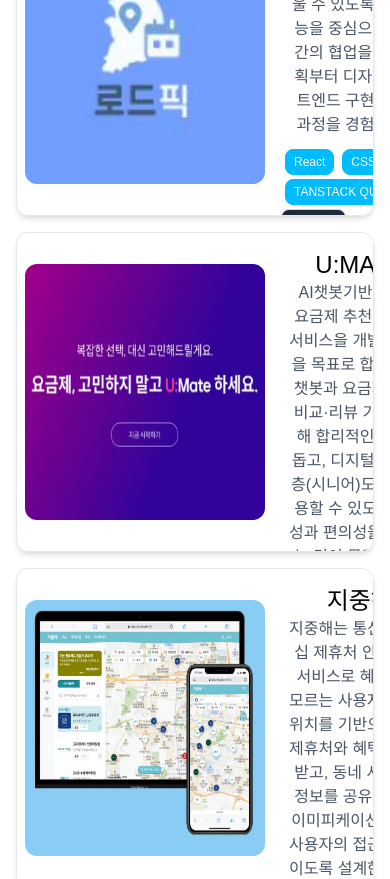
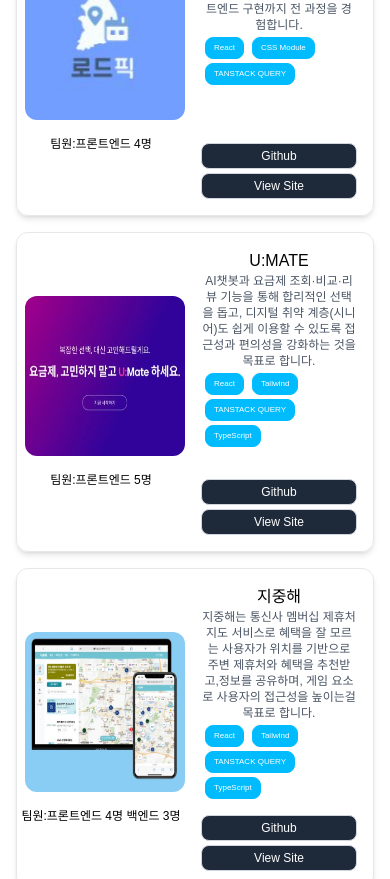
Before and after one commit to nas7062/PORTPOLIO, a React (Vite) app: page / in a window 390 px wide. Shown: the part 2200-3079 px from the top of the page. Built offline with nearby package versions, Linux system fonts and the light colour scheme; a web font is replaced by a local one.

Commit message:
style : 프로젝트 섹션 반응형 수정

```diff
--- a/src/components/ProjectSection.tsx
+++ b/src/components/ProjectSection.tsx
@@ -9,29 +9,31 @@
       팀원 간의 협업을 통해 기획부터 디자인, 프론트엔드 구현까지 전 과정을 경험합니다.`,
     stack: ['React', 'CSS Module', 'TANSTACK QUERY'],
     image: P1,
+    group: '프론트엔드 4명',
     github: 'https://github.com/nas7062/road-pick-fe',
     demo: 'https://roadpick.vercel.app/',
   },
   {
     id: 2,
     title: 'U:MATE',
-    description: `AI챗봇기반 통신사 요금제 추천 및 관리 서비스을 개발하는 것을 목표로 합니다.
-AI챗봇과 요금제 조회·비교·리뷰 기능을 통해 합리적인 선택을 돕고, 디지털 취약 계층(시니어)도 쉽게 이용할 수 있도록 접근성과 편의성을 강화하는 것이 목적입니다.`,
+    description: `
+AI챗봇과 요금제 조회·비교·리뷰 기능을 통해 합리적인 선택을 돕고, 디지털 취약 계층(시니어)도 쉽게 이용할 수 있도록 접근성과 편의성을 강화하는 것을 목표로 합니다.`,
     stack: ['React', 'Tailwind', 'TANSTACK QUERY', 'TypeScript'],
     image: P2,
+    group: '프론트엔드 5명',
     github: 'https://github.com/nas7062/U-Mate',
     demo: 'https://umate.vercel.app/',
   },
   {
     id: 3,
     title: '지중해',
-    description: `지중해는 통신사 멤버십 제휴처 안내 지도 서비스로
-혜택을 잘 모르는 사용자가 현재 위치를 기반으로
-주변 제휴처와 혜택을 추천받고, 동네 사람들과 정보를 공유하며,
-게이미피케이션 요소로 사용자의 접근성을 높이도록 설계한 서비스입니다.
+    description: `지중해는 통신사 멤버십 제휴처 지도 서비스로
+혜택을 잘 모르는 사용자가 위치를 기반으로 주변 제휴처와 혜택을 추천받고,정보를 공유하며,
+게임 요소로 사용자의 접근성을 높이는걸 목표로 합니다.
 `,
     stack: ['React', 'Tailwind', 'TANSTACK QUERY', 'TypeScript'],
     image: P3,
+    group: '프론트엔드 4명 백엔드 3명',
     github: 'https://github.com/nas7062/URECA-5CEAN',
     demo: 'https://jijonnghae.site/',
   },
@@ -47,33 +49,38 @@
             key={project.id}
             className="flex h-80  w-full text-center   border border-gray-200   shadow-md hover:shadow-xl  hover:-translate-y-2 transform transition-all duration-300 rounded-xl overflow-hidden"
           >
+            <div className="flex flex-col justify-center">
               <img
                 src={project.image}
                 alt="프로젝트 이미지"
                 width={280}
                 height={280}
                 loading="lazy"
-              className="rounded-xl w-60 h-64 self-center ml-2"
+                className="rounded-xl w-40 h-40 sm:w-60 sm:h-64 self-center ml-2"
               />
+              <div className="text-xs sm:text-base mt-4">팀원:{project.group}</div>
+            </div>
+
             <div className="flex flex-col flex-1 p-4 ">
-              <p className="text-2xl ">{project.title}</p>
-              <p className="px-2 text-gray-600">{project.description}</p>
-              <div className="py-1 flex flex-wrap gap-1 mt-2 ">
+              <p className="text-md sm:text-2xl  ">{project.title}</p>
+              <p className="sm:px-2 text-gray-600 text-xs sm:text-base">{project.description}</p>
+              <div className="py-1 flex flex-wrap gap-1 sm:mt-2 ">
                 {project.stack?.map((st, idx) => (
                   <span
                     key={idx}
-                    className="ml-1 text-xs border text-white bg-sky-400 border-sky-400 rounded-lg px-2 py-1 "
+                    className="ml-1 text-[8px] sm:text-xs border text-white bg-sky-400 border-sky-400 rounded-lg px-2 py-1 "
                   >
                     {st}
                   </span>
                 ))}
               </div>
-              <div className="flex justify-center gap-10 mt-auto ">
+
+              <div className="flex sm:justify-center gap-1 sm:gap-10 mt-auto flex-col sm:flex-row  ">
                 <a
                   href={project.github}
                   target="_blank"
                   rel="noopener noreferrer"
-                  className="border border-gray-300 rounded-lg text-white px-2 py-1 bg-gray-800 hover:bg-gray-300 cursor-pointer hover:text-gray-800"
+                  className="border border-gray-300 rounded-lg text-xs sm:text-base text-white px-2 py-1 bg-gray-800 hover:bg-gray-300 cursor-pointer hover:text-gray-800"
                 >
                   Github
                 </a>
@@ -81,7 +88,7 @@
                   href={project.demo}
                   target="_blank"
                   rel="noopener noreferrer"
-                  className="border border-gray-300 rounded-lg text-white px-2 py-1 bg-gray-800 hover:bg-gray-300 cursor-pointer hover:text-gray-800"
+                  className="border border-gray-300 rounded-lg text-xs sm:text-base text-white px-2 py-1 bg-gray-800 hover:bg-gray-300 cursor-pointer hover:text-gray-800"
                 >
                   View Site
                 </a>
```
Lines whose indentation alone changed are shown as unchanged.
